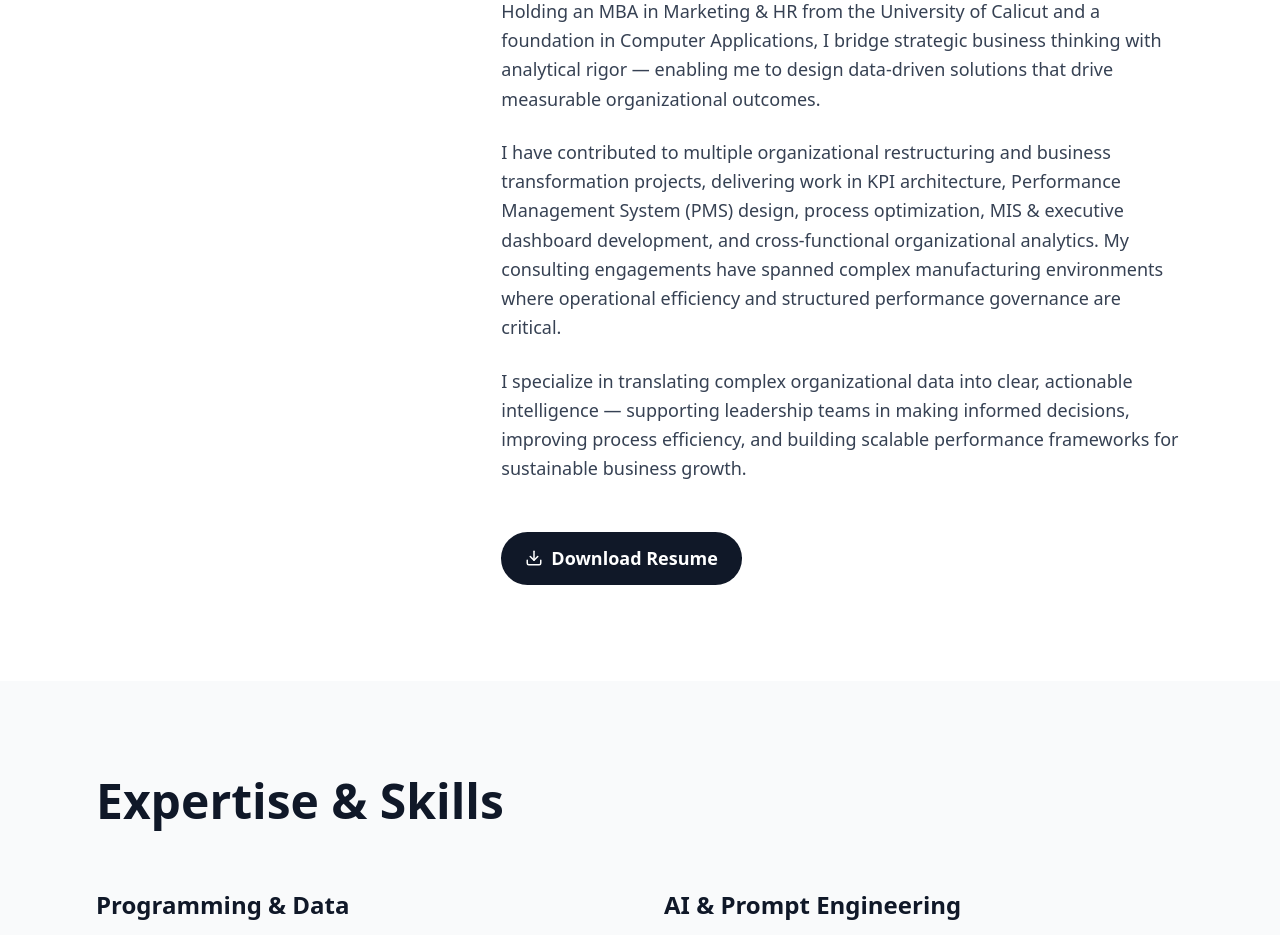
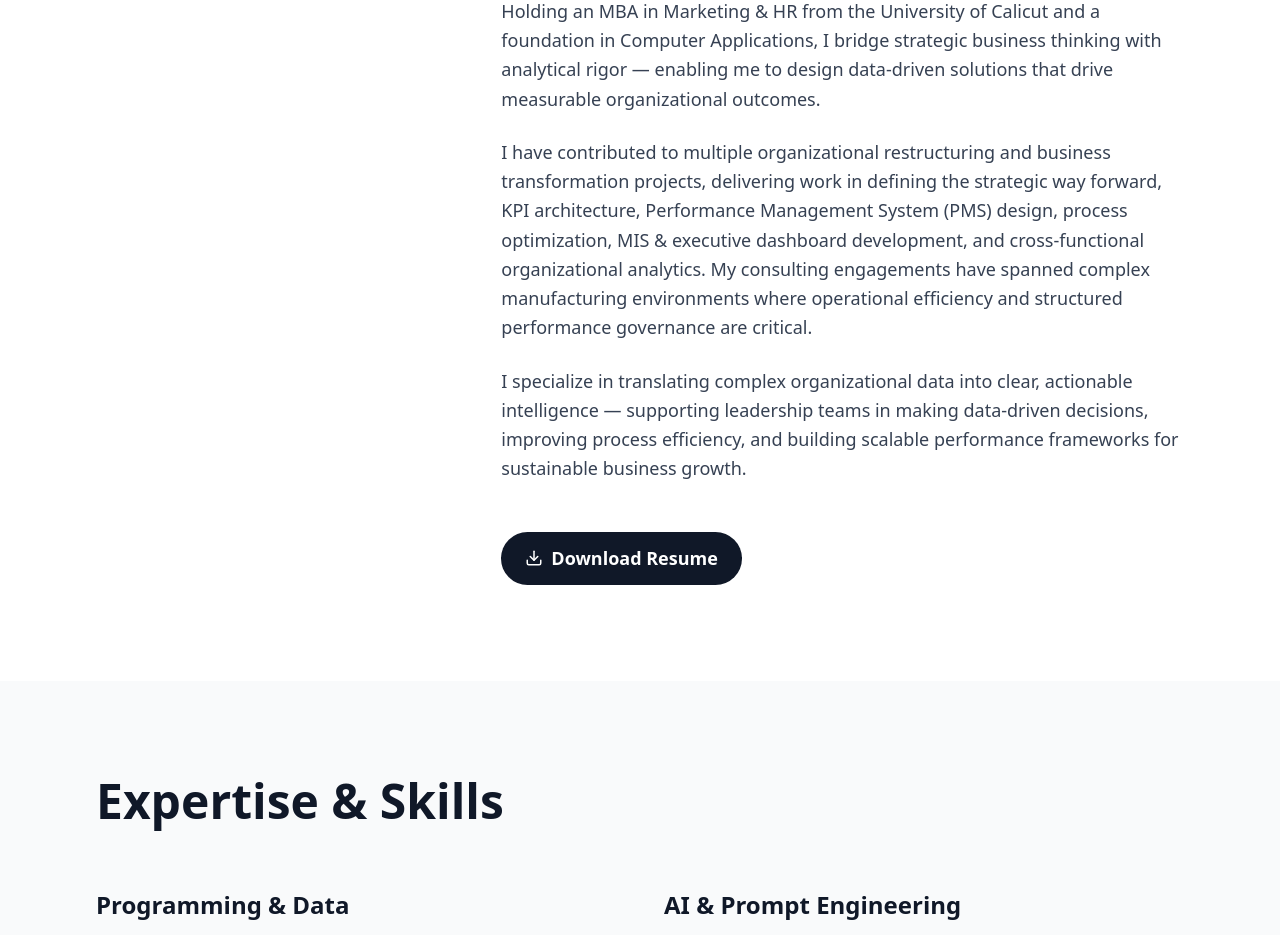
Before and after one commit to dinakardinu26/dinakar-portfolio, a Next.js app: page / in a window 1280 px wide. Shown: the part 4460-5395 px from the top of the page. Built offline with nearby package versions, Linux system fonts and the light colour scheme.

Commit message:
Update About Me: Incorporate 'strategic way forward' and 'data-driven decisions'

```diff
--- a/components/About.tsx
+++ b/components/About.tsx
@@ -16,10 +16,10 @@ export default function About() {
             Holding an MBA in Marketing &amp; HR from the University of Calicut and a foundation in Computer Applications, I bridge strategic business thinking with analytical rigor — enabling me to design data-driven solutions that drive measurable organizational outcomes.
           </p>
           <p>
-            I have contributed to multiple organizational restructuring and business transformation projects, delivering work in KPI architecture, Performance Management System (PMS) design, process optimization, MIS &amp; executive dashboard development, and cross-functional organizational analytics. My consulting engagements have spanned complex manufacturing environments where operational efficiency and structured performance governance are critical.
+            I have contributed to multiple organizational restructuring and business transformation projects, delivering work in defining the strategic way forward, KPI architecture, Performance Management System (PMS) design, process optimization, MIS &amp; executive dashboard development, and cross-functional organizational analytics. My consulting engagements have spanned complex manufacturing environments where operational efficiency and structured performance governance are critical.
           </p>
           <p>
-            I specialize in translating complex organizational data into clear, actionable intelligence — supporting leadership teams in making informed decisions, improving process efficiency, and building scalable performance frameworks for sustainable business growth.
+            I specialize in translating complex organizational data into clear, actionable intelligence — supporting leadership teams in making data-driven decisions, improving process efficiency, and building scalable performance frameworks for sustainable business growth.
           </p>
           <div className="pt-6">
              <a href="/Dinakar_S_Resume.pdf" download="Dinakar_S_Resume.pdf" className="inline-flex items-center gap-2 px-6 py-3 bg-gray-900 dark:bg-white text-white dark:text-black font-semibold rounded-full hover:bg-gray-800 dark:hover:bg-gray-200 transition-colors">
```
